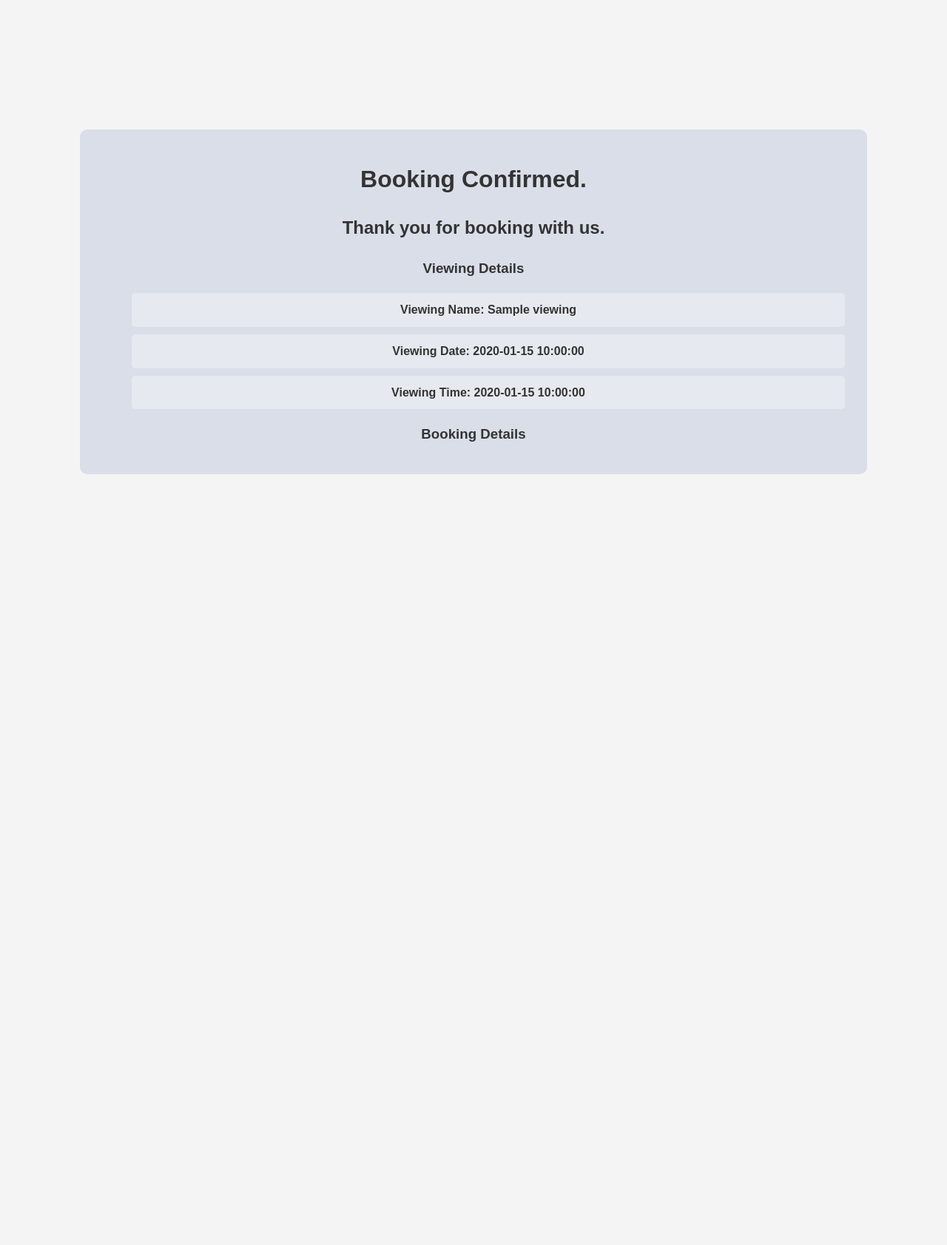
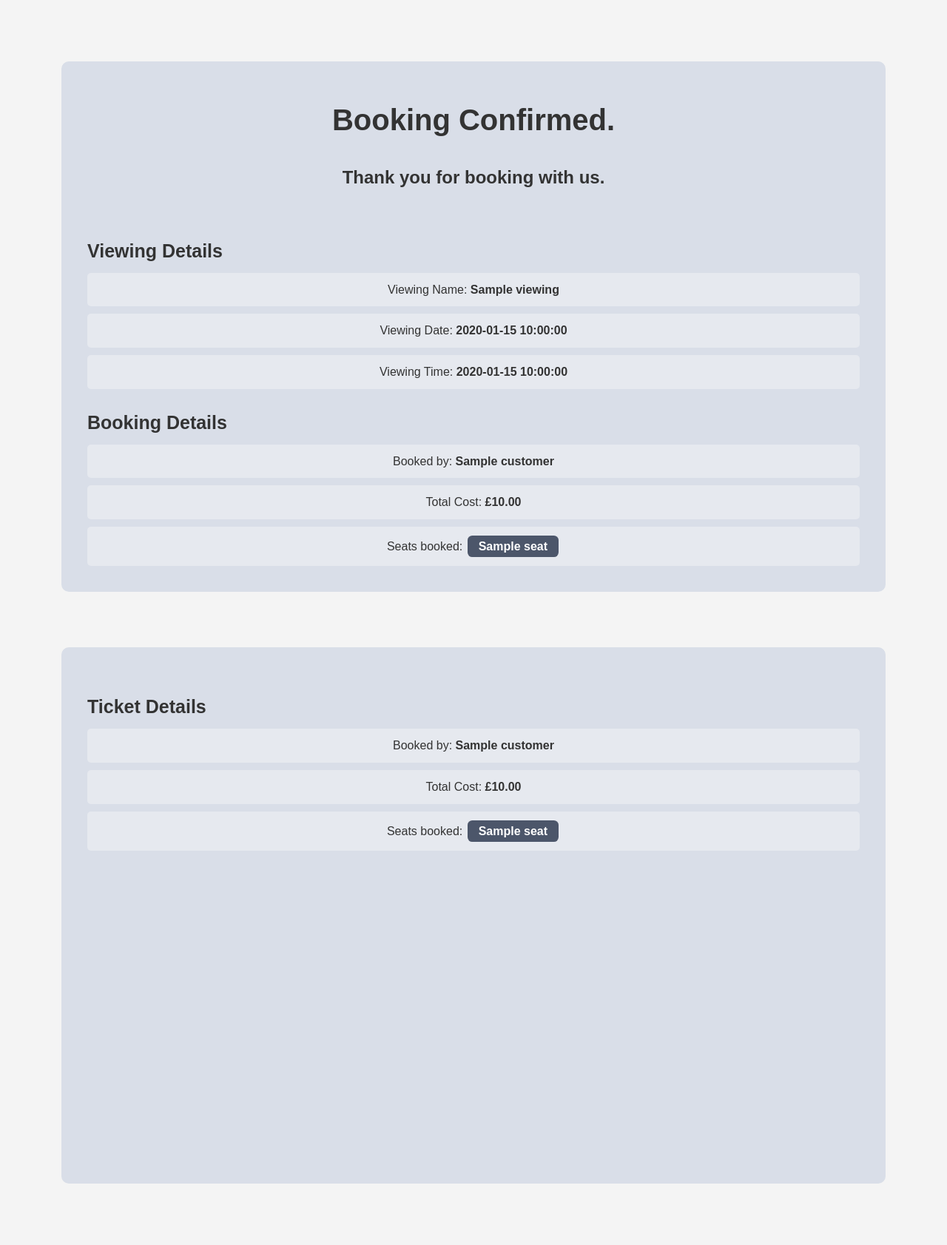
Before and after one commit to FT111/bookingSystem, a Flask app: template templates/emailFormats/bookingConfirmed.html in a window 1280 px wide. Shown: the whole page at 74% size. Before the commit the page ends 641 px from the top, so only its background shows below. Run offline with Flask 3, Linux system fonts and the light colour scheme; the template is opened without the code that fills it: most values are stand-ins (such as "Sample title", 1, 10 or a date in 2020); parts of the project's set-up code (start-up, migrations or seed data) failed here and were passed over.

Commit message:
Added further confirmation email detail + formatting + Added email module

```diff
--- a/bookingSystem/__init__.py
+++ b/bookingSystem/__init__.py
@@ -7,7 +7,7 @@ from .databaseFuncs import DatabaseConnection, Database
 from .customerFuncs import Customer, Customers
 from .viewingFuncs import Viewing, Viewings
 from .bookingFuncs import Ticket, Booking, Bookings, TicketTypes
-
+from .emailFuncs import EmailFuncs
 
 class BookingSystem:
     """
@@ -18,7 +18,7 @@ class BookingSystem:
            :param dbPath: The path to the SQLite database file.
     """
 
-    def __init__(self, dbPath: str) -> None:
+    def __init__(self, dbPath: str, emailAddress: str, emailAuth: str, emailProvider: str, emailPort: int) -> None:
         self.Ticket = Ticket
         self.Booking = Booking
         self.Viewing = Viewing
@@ -31,6 +31,7 @@ class BookingSystem:
         self.Bookings = Bookings(self.Database)  # Booking management container
         self.Viewings = Viewings(self.Database)  # Viewing management container
         self.Customers = Customers(self.Database)  # Customer management container
+        self.EmailFuncs = EmailFuncs(emailAddress, emailAuth, emailProvider, emailPort)  # Email functions
         self.TicketTypes = TicketTypes(self.Database, self.Viewings)  # Ticket types
 
         Booking.setTicketTypes(self.TicketTypes)
--- a/bookingSystem/databaseFuncs.py
+++ b/bookingSystem/databaseFuncs.py
@@ -149,6 +149,9 @@ class Database:
     def getCustomerInfoByID(self, ID: int) -> list:
         return self.cursor.execute('SELECT * FROM Customers WHERE ID = ?;', (ID,))
 
+    def getAllCustomers(self) -> list:
+        return self.cursor.execute('SELECT * FROM Customers;')
+
     def getAllCustomerInfo(self, columns: list) -> list:
         for column in columns:
             if column not in self.acceptedCustomerColumns:
--- a/routes/pageRoutes.py
+++ b/routes/pageRoutes.py
@@ -120,7 +120,6 @@ def bookingSummary():
                            ticketTypes=ticketTypes)
 
 
-
 @pageRoutes.before_request
 def handle_preflight():
     if request.method == "OPTIONS":
--- a/templates/emailFormats/bookingConfirmed.html
+++ b/templates/emailFormats/bookingConfirmed.html
@@ -7,8 +7,7 @@
         .content {
             display: flex;
             justify-content: center;
-            align-items: center;
-            height: 100vh;
+            min-height: 100vh;
         }
         html {
             font-family: Arial, sans-serif;
@@ -19,34 +18,48 @@
 
         .container {
             width: 100%;
-            margin: 100px;
+            margin: 75px;
             text-align: center;
             justify-content: center;
             align-items: center;
             padding: 20px;
             border-radius: 10px;
             background-color: #d9dee8;
-        }>
-        .card {
-            width: 100%;
-            margin: 30px;
-            text-align: center;
-            justify-content: center;
-            align-items: center;
-            padding: 20px;
-            border-radius: 10px;
         }
          li {
             list-style-type: none;
             padding: 10px;
              background-color: #e6e9ef;
              border-radius: 5px;
-             margin: 10px;
+             margin-top: 10px;
+             font-weight: normal;
+         }
+         ul {
+             padding: 0;
+             margin: 0;
+         }
+         h1{
+             font-size: 40px;
              font-weight: bold;
-
+         }
+         h3 {
+             margin: 25px 0 0;
+         }
+         .seat {
+            display: inline-block;
+            padding: 2px;
+            padding-inline: 15px;
+            background-color: oklch(0.45229 0.035214 264.131);
+            color: white;
+            border-radius: 6.4px;
+            margin: 2px;
+             font-weight: bold;
          }
     </style>
 </head>
+
+
+
 <body>
 <div class="content">
 <div class="container">
@@ -54,23 +67,44 @@
     <h1>Booking Confirmed.</h1>
     <h2>Thank you for booking with us.</h2>
 
-    <div class="card">
-        <h3>Viewing Details</h3>
+    <div style="padding:15px;">
+        <h3 style="text-align: left;font-size: 25px;">Viewing Details</h3>
         <ul>
-            <li>Viewing Name: {{ viewing.Name }}</li>
-            <li>Viewing Date: {{ viewing.dateFormatted }}</li>
-            <li>Viewing Time: {{ viewing.Time }}</li>
+            <li>Viewing Name: <strong>{{ viewing.Name }}</strong></li>
+            <li>Viewing Date: <strong>{{ viewing.dateFormatted }}</strong></li>
+            <li>Viewing Time: <strong>{{ viewing.Time }}</strong></li>
         </ul>
 
         <div class="card">
-            <h3>Booking Details</h3>
-{#            <ul>Total Cost: {{ booking. }}</ul>#}
+            <h3 style="text-align: left;font-size: 25px;">Booking Details</h3>
+            <ul>
+                <li>Booked by: <strong>{{ customer['Name'] }}</strong></li>
+                <li>Total Cost: <strong>{{  "£%.2f"|format(priceSum) }}</strong></li>
+                <li>Seats booked: {% for seat in seats %}<div class="seat">{{ seat }}</div> {% endfor %}</li>
+            </ul>
         </div>
 
     </div>
 </div>
 </div>
 
+<div class="content">
+<div class="container" style="margin-top: 0;">
+
+    <div style="padding:15px;">
+
+        <div class="card">
+            <h3 style="text-align: left;font-size: 25px;">Ticket Details</h3>
+            <ul>
+                <li>Booked by: <strong>{{ customer['Name'] }}</strong></li>
+                <li>Total Cost: <strong>{{  "£%.2f"|format(priceSum) }}</strong></li>
+                <li>Seats booked: {% for seat in seats %}<div class="seat">{{ seat }}</div> {% endfor %}</li>
+            </ul>
+        </div>
+
+    </div>
+</div>
+</div>
 
 </body>
 </html>
```
Also changed, not shown: bookingSystem/customerFuncs.py (+6 -2 lines), bookingSystem/emailFuncs.py (added, +31 -0 lines), routes/APIRoutes.py (+11 -1 lines).
